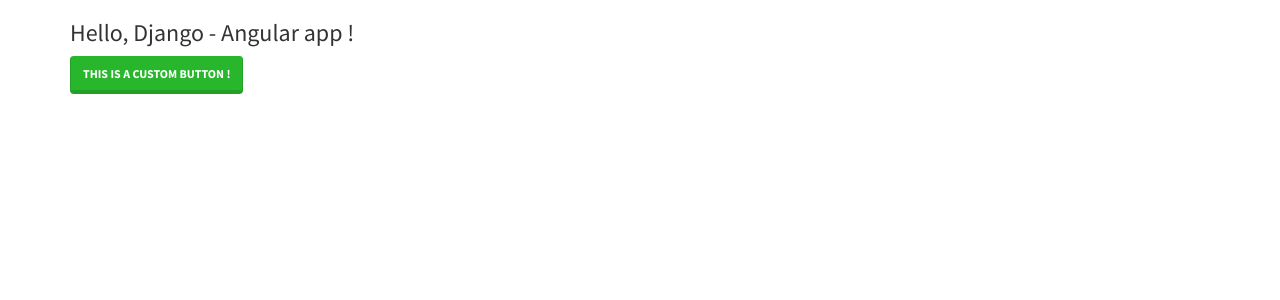
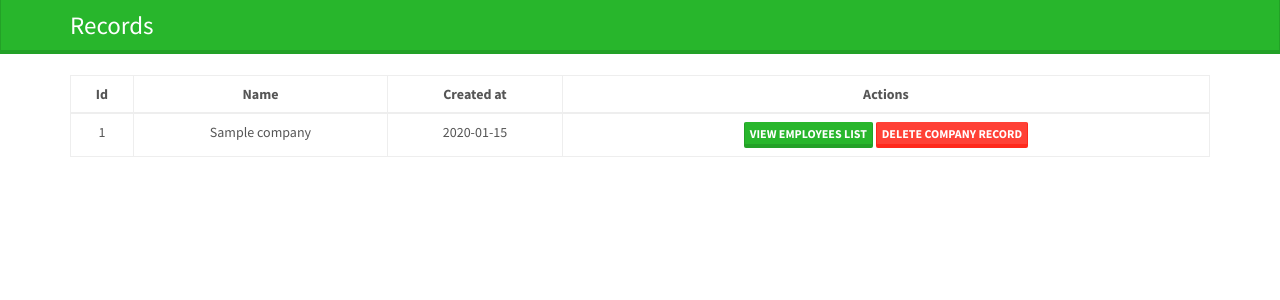
Before and after one commit to subham1994/EmployeeRecord, a Django app: page / in a window 1280 px wide. Shown: the top 300 px of the page. Run offline with Django 3.2, Linux system fonts and the light colour scheme; tables that the repository leaves empty hold one stand-in row (values such as "Sample post"); some libraries are stand-ins or nearby versions.

Commit message:
fetch employees and companies list and add ui for displaying them

```diff
--- a/EmployeeManager/urls.py
+++ b/EmployeeManager/urls.py
@@ -20,5 +20,5 @@ from django.views.generic.base import TemplateView
 urlpatterns = [
 	url(r'^admin/', admin.site.urls),
 	url(r'^api/', include('records.urls')),
-	url(r'^', TemplateView.as_view(template_name='index.html'))
+	url(r'^.*$', TemplateView.as_view(template_name='index.html'))
 ]
--- /dev/null
+++ b/static/local/css/style.css
@@ -0,0 +1,18 @@
+.navbar {
+    background-color: #28b62c;
+    border-color: #23a127;
+}
+
+.navbar-default .navbar-brand {
+    font-size: 25px;
+    color: #FFF;
+    font-weight: 500;
+}
+
+#main-content {
+    margin-top: 75px;
+}
+
+td, th {
+    text-align: center;
+}
--- /dev/null
+++ b/static/local/js/app.js
@@ -0,0 +1,27 @@
+/**
+ * Created by subham on 27/3/17.
+ */
+
+(function () {
+
+    var recordsApp = angular.module('recordsApp', ['ngRoute'])
+
+    recordsApp.config(function ($routeProvider, $locationProvider) {
+        $locationProvider.html5Mode(true);
+        $routeProvider
+            .when('/', {
+                controller: 'companiesListController',
+                controllerAs: 'compList',
+                templateUrl: 'static/assets/views/companiesList.html'
+            })
+            .when('/employees/:companyId', {
+                controller: 'employeesListController',
+                controllerAs: 'empList',
+                templateUrl: 'static/assets/views/employeesList.html'
+            })
+            .otherwise({
+                redirectTo: '/'
+            })
+    });
+
+}());
--- /dev/null
+++ b/static/local/js/controllers/companiesListController.js
@@ -0,0 +1,29 @@
+/**
+ * Created by subham on 27/3/17.
+ */
+
+(function () {
+
+    function companiesListController (recordsAppFactory) {
+        var self = this;
+        self.companies = null;
+
+        self.deleteCompany = function (companyId) {
+            console.log(companyId);
+        };
+
+        recordsAppFactory.fetchComapnies().then(
+            function (response) {
+                self.companies = response.data;
+            },
+            function (response) {
+                console.log(response);
+            }
+        );
+    }
+
+    angular.module('recordsApp').controller('companiesListController', [
+        'recordsAppFactory',
+        companiesListController
+    ]);
+}());
--- /dev/null
+++ b/static/local/js/controllers/employeesListController.js
@@ -0,0 +1,27 @@
+/**
+ * Created by subham on 27/3/17.
+ */
+
+(function () {
+
+    function employeesListController (recordsAppFactory, $routeParams) {
+        var self = this;
+        self.employees = null;
+
+        //noinspection JSUnresolvedVariable
+        recordsAppFactory.fetchEmployeesForCompany($routeParams.companyId).then(
+            function (response) {
+                self.employees = response.data;
+            },
+            function (response) {
+                console.log(response);
+            }
+        );
+    }
+
+    angular.module('recordsApp').controller('employeesListController', [
+        'recordsAppFactory',
+        '$routeParams',
+        employeesListController
+    ]);
+}());
--- /dev/null
+++ b/static/local/js/factory/recordsAppFactory.js
@@ -0,0 +1,25 @@
+/**
+ * Created by subham on 27/3/17.
+ */
+
+(function() {
+
+    angular.module('recordsApp').factory('recordsAppFactory', ['$http', function ($http) {
+
+        var fetchComapnies = function () {
+            return $http.get('/api/companies/');
+        };
+
+        var fetchEmployeesForCompany = function (companyId) {
+            console.log(companyId);
+            return $http.get('/api/employees/');
+        };
+
+        return {
+            fetchComapnies: fetchComapnies,
+            fetchEmployeesForCompany: fetchEmployeesForCompany
+        };
+
+    }]);
+
+}());
--- /dev/null
+++ b/static/views/companiesList.html
@@ -0,0 +1,27 @@
+<div class="container" id="main-content">
+    <table class="table table-bordered">
+        <thead>
+            <tr>
+                <th>Id</th>
+                <th>Name</th>
+                <th>Created at</th>
+                <th>Actions</th>
+            </tr>
+        </thead>
+        <tbody>
+            <tr ng-repeat="company in compList.companies">
+                <td>{{ company.pk }}</td>
+                <td>{{ company.fields.name }}</td>
+                <td>{{ company.fields.created_at }}</td>
+                <td>
+                    <a href="/employees/{{ company.pk }}" class="btn btn-success btn-xs">
+                        view employees list
+                    </a>
+                    <a class="btn btn-danger btn-xs" ng-click="compList.deleteCompany(company.pk)">
+                        delete company record
+                    </a>
+                </td>
+            </tr>
+        </tbody>
+    </table>
+</div>
--- a/templates/index.html
+++ b/templates/index.html
@@ -1,20 +1,32 @@
 {% load static %}
 
 <!DOCTYPE html>
-<html lang="en" ng-app>
+<html lang="en" ng-app="recordsApp">
     <head>
+        <base href="/" />
         <meta charset="UTF-8">
         <title>Title</title>
         <link rel="stylesheet" href="{% static 'assets/vendor/bootstrap/css/bootstrap.min.css' %}">
+        <link rel="stylesheet" href="{% static 'assets/local/css/style.css' %}">
     </head>
-    <body ng-init="name='Django - Angular app'">
+    <body>
         {% verbatim %}
-        <div class="container">
-            <h3>Hello, {{ name }} !</h3>
-            <a href="" class="btn btn-success">This is a custom button !</a>
-        </div>
+        <nav class="navbar navbar-default navbar-fixed-top">
+            <div class="container">
+                <a class="navbar-brand" href="#">Records</a>
+            </div>
+        </nav>
+
+        <!-- Load the different views here -->
+        <ng-view></ng-view>
+
         {% endverbatim %}
         <script src="{% static 'assets/vendor/js/angular.min.js' %}"></script>
+        <script src="{% static 'assets/vendor/js/angular-route.min.js' %}"></script>
         <script src="{% static 'assets/vendor/bootstrap/js/bootstrap.min.js' %}"></script>
+        <script src="{% static 'assets/local/js/app.js' %}"></script>
+        <script src="{% static 'assets/local/js/factory/recordsAppFactory.js' %}"></script>
+        <script src="{% static 'assets/local/js/controllers/companiesListController.js' %}"></script>
+        <script src="{% static 'assets/local/js/controllers/employeesListController.js' %}"></script>
     </body>
 </html>
```
Also changed, not shown: static/views/employeesList.html (added, +27 -0 lines), static/vendor/js/angular-route.min.js (added).
